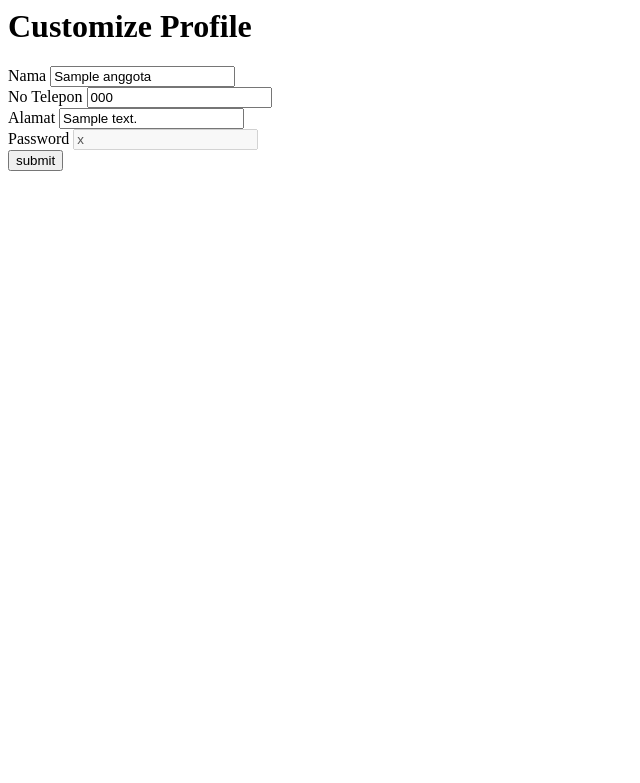
After one commit to rabbaniqibar2302/login, a PHP site: page /user/update-anggota.php?id_anggota=1 in a window 1280 px wide. The commit adds this page. Shown: the top 783 px of the page, without its empty margins (0-640 px from the left). Run offline with PHP 8.4, Linux system fonts and the light colour scheme; tables that the repository leaves empty or names only in its code hold one stand-in row (values such as "Sample post").

Commit message:
add customize

```diff
--- /dev/null
+++ b/user/update-anggota.php
@@ -0,0 +1,46 @@
+<html>
+
+<head>
+    <title>update anggota</title>
+</head>
+
+<body>
+    <div class="container">
+        <h1>Customize Profile</h1>
+
+        <?php
+        include '../koneksi_db.php';
+        // Ambil dari Tombol Customize
+        $id = $_GET['id_anggota'];
+        // Arahkan ke id_anggota
+        $data = mysqli_query($koneksi, "select * from anggota where id_anggota = '$id'");
+        // Data yang sudah di cocokan dengan id_anggota , di MELEDAK menggunakan fetch array sehingga bisa di taro satu satu di formnya
+        while ($meledak = mysqli_fetch_array($data)) {
+        ?>
+            <form action="proses-update.php" method="post">
+                <!-- ID ANGGOTA -->
+                <input type="hidden" name="id" value="<?php echo $meledak['id_anggota']; ?>">
+                <!-- ID ANGGOTA -->
+                <label>Nama</label>
+                <input type="text" name="nama" value="<?php echo $meledak['nama']; ?>">
+                <br>
+                <label>No Telepon</label>
+                <input type="number" name="no_telp" value="<?php echo $meledak['no_telp']; ?>">
+                <br>
+                <label>Alamat</label>
+                <input type="text" name="alamat" value="<?php echo $meledak['alamat']; ?>">
+                <br>
+                <label>Password</label>
+                <input type="text" name="pass" value="<?php echo $meledak['password']; ?>"disabled>
+                <br>
+
+                <input type="submit" value="submit">
+                <br>
+            </form>
+        <?php
+        }
+        ?>
+    </div>
+</body>
+
+</html>
```
Also changed, not shown: user/index.php (+14 -11 lines), user/proses-update.php (added, +31 -0 lines).
